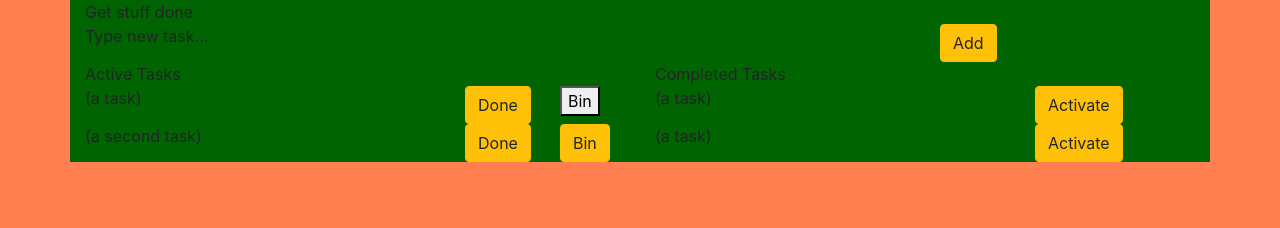
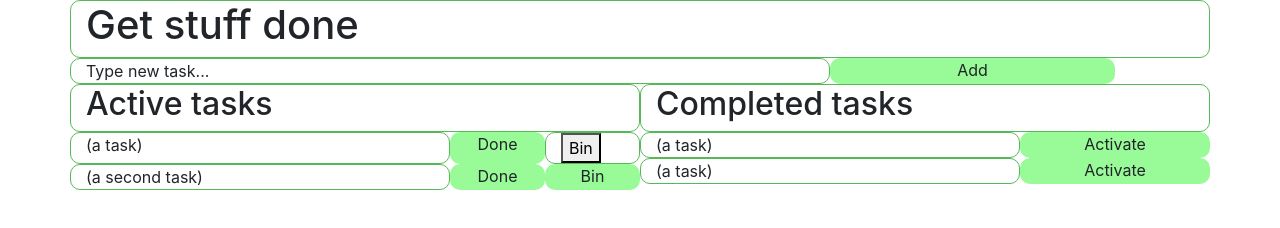
Before and after one commit to KateSanto/ToDo-Get-Stuff-Done, a plain HTML site: page index.html in a window 1280 px wide. Drawn offline with nearby package versions, Linux system fonts and the light colour scheme.

Commit message:
Updated html and css files

```diff
--- a/index.html
+++ b/index.html
@@ -15,15 +15,15 @@
     <div class="container">
         <div class="row">
             <div class="col-12 green">
-                Get stuff done
+                <h1>Get stuff done</h1>
             </div>
         </div>
         <div class="row">
-            <div class="col-9 green">
+            <div class="col-8 green">
                 Type new task...
             </div>
-            <div class="col-3 green">
-                <button type="button" class="btn btn-warning">Add</button>
+            <div class="col-3 button">
+                Add
             </div>
         </div>
 
@@ -34,17 +34,18 @@
             <div class="col-12 col-sm-6">
                 <div class="row">
                     <div class="col-12 green">
-                        Active Tasks
+                        <h2>Active tasks</h2>
                     </div>
                 </div>
                 <div class="row">
                     <div class="col-8 green">
                         (a task)
                     </div>
+                    <div class="col-2 button">
+                        Done
+                    </div>
                     <div class="col-2 green">
-                        <button type="button" class="btn btn-warning">Done</button>
-                    </div>
-                    <div class="col-2 green"> <!--starting to experiment with buttons-->
+                        <!--starting to experiment with buttons-->
                         <button type="button" class="glyphicon glyphicon-trash">Bin</button>
 
                     </div>
@@ -53,11 +54,10 @@
                     <div class="col-8 green">
                         (a second task)
                     </div>
-                    <div class="col-2 green">
-                        <button type="button" class="btn btn-warning">Done</button>
-                    </div>
-                    <div class="col-2 green">
-                        <button type="button" class="btn btn-warning">Bin</button>
+                    <div class="col-2 button">
+                        Done </div>
+                    <div class="col-2 button">
+                        Bin
                     </div>
                 </div>
             </div>
@@ -66,23 +66,23 @@
             <div class="col-12 col-sm-6">
                 <div class="row">
                     <div class="col-12 green">
-                        Completed Tasks
+                        <h2>Completed tasks</h2>
                     </div>
                 </div>
                 <div class="row">
                     <div class="col-8 green">
                         (a task)
                     </div>
-                    <div class="col-4 green">
-                        <button type="button" class="btn btn-warning">Activate</button>
+                    <div class="col-4 button">
+                        Activate
                     </div>
                 </div>
                 <div class="row">
                     <div class="col-8 green">
                         (a task)
                     </div>
-                    <div class="col-4 green">
-                        <button type="button" class="btn btn-warning">Activate</button>
+                    <div class="col-4 button">
+                        Activate
                     </div>
                 </div>
             </div>
--- a/styles.css
+++ b/styles.css
@@ -1,5 +1,5 @@
 body {
-    background-color: coral;
+    background-color: white;
 }
 
 .container {
@@ -7,8 +7,21 @@ background-color: cornsilk;
 }
 
 .row {
-    background-color: gold;
+    background-color: white;
 }
 .green {
-    background-color: darkgreen;
+    border: 1px solid rgb(87, 184, 87);
+    border-radius: 10px;
 }
+
+.button {
+    background-color: palegreen;
+    border-radius: 10px;
+    text-align: center;
+}
+
+/* .column {
+    border: 15px solid green;
+    padding: 50px;
+    margin: 20px;
+  } */
```
